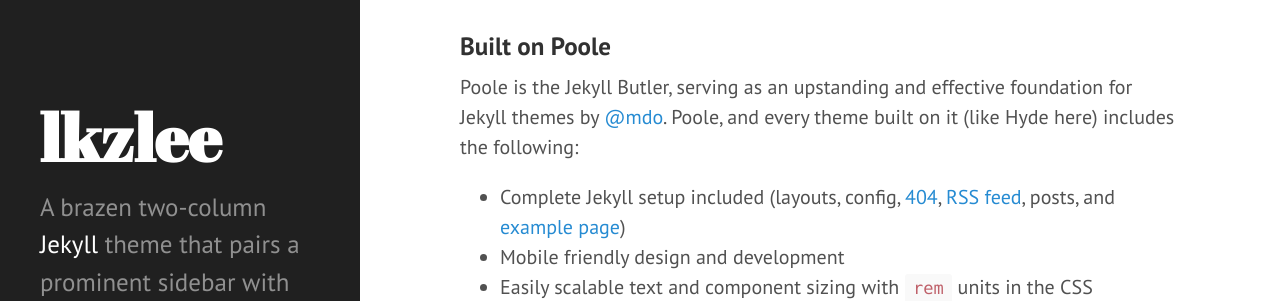
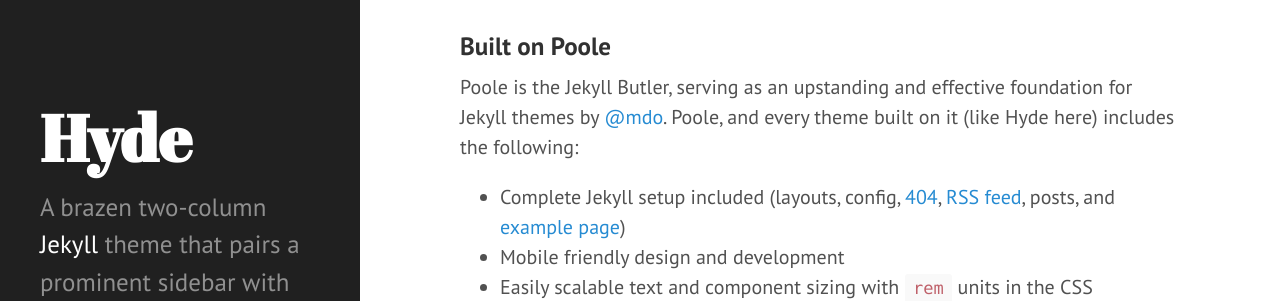
Before and after one commit to lkzlee/lkzlee.github.io, a Jekyll site: the page built from index.html, in a window 1280 px wide. Shown: the part 239-540 px from the top of the page. Built offline with Jekyll 4.4.1, drawn with Linux system fonts in a browser that asks for light colours; Markdown is read by kramdown in place of the engine named in the settings; the list of posts is cut into pages by our own code.

Commit message:
个人系统搭建

```diff
--- a/_config.yml
+++ b/_config.yml
@@ -7,14 +7,14 @@ permalink:        pretty
 relative_permalinks: true
 
 # Setup
-title:            lkzlee
+title:            Hyde
 tagline:          'A Jekyll theme'
 description:      'A brazen two-column <a href="http://jekyllrb.com" target="_blank">Jekyll</a> theme that pairs a prominent sidebar with uncomplicated content. Made by <a href="https://twitter.com/mdo" target="_blank">@mdo</a>.'
 url:              http://hyde.getpoole.com
 baseurl:          /
 
 author:
-  name:           'LKZ LEE'
+  name:           'Mark Otto'
   url:            https://twitter.com/mdo
 
 paginate:         5
@@ -23,4 +23,4 @@ paginate:         5
 version:          2.1.0
 
 github:
-  repo:           https://github.com/lkzlee
+  repo:           https://github.com/poole/hyde
```
